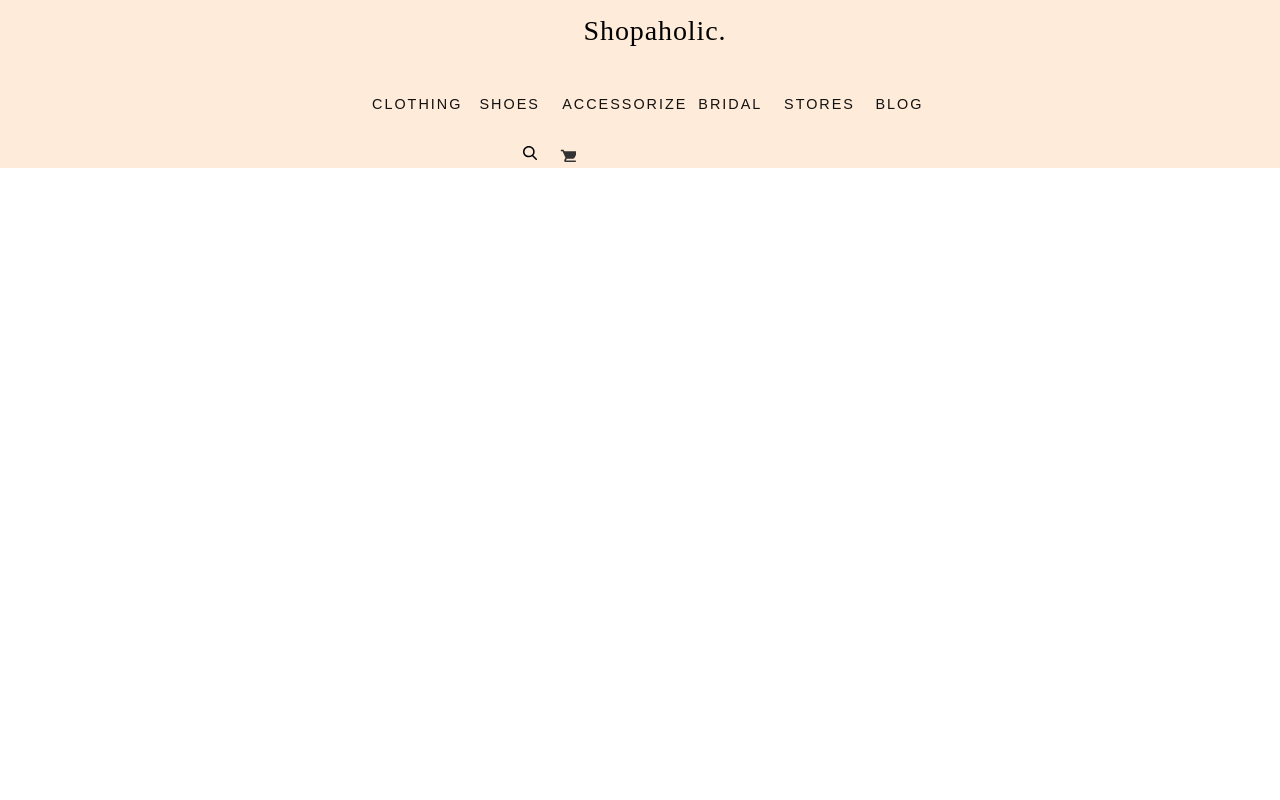
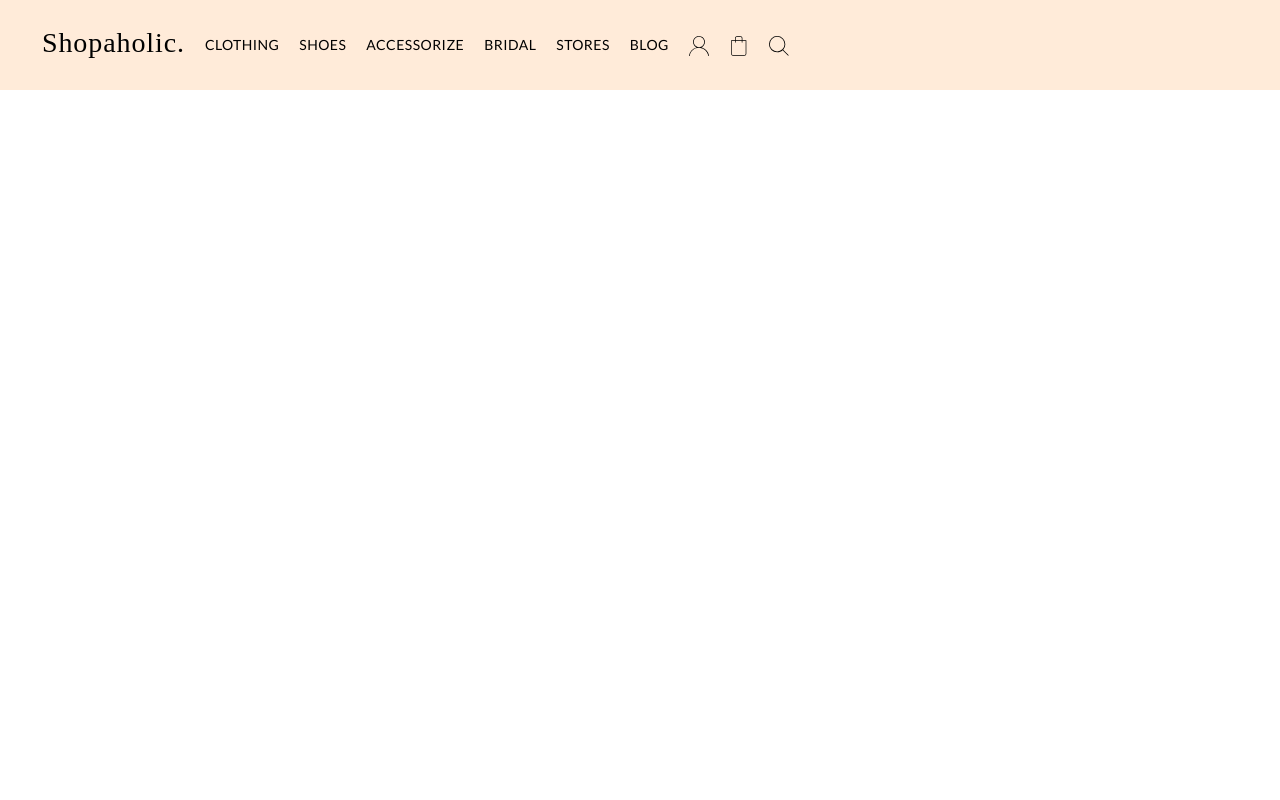
Before and after one commit to AmalyaHayrapetova/shop_test, a React (Create React App) app in the folder shop/: page / in a window 1280 px wide. Shown: the top 800 px of the page. Built offline with nearby package versions, Linux system fonts and the light colour scheme; a web font is replaced by a local one.

Commit message:
change header structure

```diff
--- a/shop/src/Header.js
+++ b/shop/src/Header.js
@@ -7,15 +7,11 @@ import CenteredTabs from "./Tabs";
 import { MdShoppingCart } from "react-icons/md";
 import { useState } from "react";
 import "./css/header.css";
-import ShoppingCart from "./ShoppingCart"
-import history from './history';
+import ShoppingCart from "./ShoppingCart";
+import history from "./history";
 
 class Header extends React.Component {
-
-  openShoppingCartHandler= () => {
-
-
-  }
+  openShoppingCartHandler = () => {};
 
   render() {
     return (
@@ -32,71 +28,63 @@ class Header extends React.Component {
               href="https://fonts.googleapis.com/icon?family=Material+Icons"
             />
           </div>
-        </div>
+                </div>
 
         <div className="CategoryTabsContainer">
           <nav className="CategoryTabsNavigation">
-            <div className="CategoriesMenu">
-              <div className="CategoriesMain">
-                <div className="CategoryContainer">
-                  <a className="Catgory" data-comp="LinkAnimate" href="/clothing">
-                    <span className="CategoryTab"> CLOTHING </span>
-                  </a>
-                </div>
-
-                <div className="CategoryContainer">
-                  <a className="Catgory" data-comp="LinkAnimate" href="/shoes">
-                    <span className="CategoryTab"> SHOES </span>
-                  </a>
-                </div>
-
-                <div className="CategoryContainer">
-                  <a className="Catgory" data-comp="LinkAnimate" href="/accessorize">
-                    <span className="CategoryTab"> ACCESSORIZE </span>
-                  </a>
-                </div>
-
-                <div className="CategoryContainer">
-                  <a className="Catgory" data-comp="LinkAnimate" href="/bridal">
-                    <span className="CategoryTab"> BRIDAL </span>
-                  </a>
-                </div>
-
-                <div className="CategoryContainer">
-                  <a className="Catgory" data-comp="LinkAnimate" href="/shoes">
-                    <span className="CategoryTab"> STORES </span>
-                  </a>
-                </div>
-
-                <div className="CategoryContainer">
-                  <a className="Catgory" data-comp="LinkAnimate" href="/blog">
-                    <span className="CategoryTab"> BLOG </span>
-                  </a>
-                </div>
-              </div>
-            </div>
+            <ul className="Navigation">
+              <li className="Tab">
+                <a href="/clothing">CLOTHING</a>
+              </li>
+              <li className="Tab">
+                <a href="/shoes">SHOES</a>
+              </li>
+              <li className="Tab">
+                <a href="/accessorize">ACCESSORIZE</a>
+              </li>
+              <li className="Tab">
+                <a href="/bridal">BRIDAL</a>
+              </li>
+              <li className="Tab">
+                <a href="/stores">STORES</a>
+              </li>
+              <li className="Tab">
+                <a href="/stores">BLOG</a>
+              </li>
+              <li className="Tab">
+                <a href="/account">
+                  <svg className="icon AccountIcon" viewBox=" 0 0 19 19">
+                    <path
+                      d="M7.147 10.746c-2.843-1.363-3.809-4.398-3.024-6.83.744-2.306 2.965-4.015 5.7-3.912 2.333.089 4.544 1.85 5.152 4.173.66 2.518-.46 5.287-3.114 6.566.333.108.653.194.958.314 3.38 1.326 5.427 3.757 6.16 7.275.019.093.023.174.02.286-.004.196-.07.31-.246.346-.173.036-.39-.028-.459-.265-.093-.321-.122-.66-.22-.979-1.105-3.604-3.532-5.833-7.286-6.403-4.942-.752-9.122 2.585-9.997 7.032-.024.122-.03.25-.067.367a.386.386 0 0 1-.442.278.349.349 0 0 1-.275-.42c.738-3.956 3.051-6.533 6.924-7.75l.138-.045c.025-.01.05-.02.078-.033zM4.61 5.598c-.044 2.603 2.075 4.73 4.546 4.888 3.119.199 5.283-2.35
+          5.263-4.847C14.397 2.933 12.256.757 9.546.744 6.81.731 4.617 2.888 4.61 5.598z"
+                    ></path>
+                  </svg>
+                </a>
+              </li>
+              <li className="Tab">
+                <a href="/cart">
+                  <svg className="icon CartIcon" viewBox=" 0 0 17 21">
+                    <path
+                      d="M12.107 4.524v-2.17c0-1.3-1.034-2.353-2.309-2.354h-3.16C5.365.001 4.332 1.054 4.33 2.354v2.17H.217v14.122C.22 19.946 1.252 21 2.527 21h11.381c1.275-.001 2.308-1.054 2.31-2.354V4.524h-4.11zM5.06 2.354c.001-.89.708-1.61 1.58-1.61h3.16c.871 0 1.578.72 1.58 1.61v2.17h-6.32v-2.17zm10.43 16.292c-.002.89-.709 1.61-1.58 1.61H2.525c-.872 0-1.578-.72-1.58-1.61V5.267H4.33V6.63c0 .205.163.372.364.372a.368.368 0 0 0 .365-.372V5.267h6.32V6.63c0
+           .205.162.372.364.372a.368.368 0 0 0 .364-.372V5.267h3.381v13.38z"
+                    ></path>
+                  </svg>
+                </a>
+              </li>
+              <li className="Tab">
+                <a href="/search">
+                  <svg className="icon SearchIcon" viewBox=" 0 0 18 18">
+                    <path
+                      d="M.735 7.347a6.612 6.612 0 1 1 13.224 0 6.612 6.612 0 0 1-13.224 0m16.804 9.672l-4.75-4.75a7.309 7.309 0 0 0 1.905-4.922 7.347 7.347 0 1 0-7.347
+           7.347c1.897 0 3.62-.725 4.923-1.905l4.75 4.75a.367.367 0 1 0 .519-.52"
+                    ></path>
+                  </svg>
+                </a>
+              </li>
+            </ul>
           </nav>
         </div>
 
-        <div className="IconsContainer">
-          <div className="SearchContainer">
-            <div className="SearchFieldContainer"></div>
-            <button className="SearchButton" aria-label="Search">
-              <svg width="14" height="14" viewBox="0 0 14 14">
-                <path
-                  d="M13.787 12.752l-3.451-3.466a5.519 5.519 0 0 0 1.373-3.634C11.71 2.536 9.083 0 5.855 0 2.626 0 0 2.536 0 5.652c0 3.117 2.626 5.653 5.855 5.653a5.936 5.936 0 0 0 3.354-1.023l3.477 3.492c.146.146.341.226.55.226a.774.774 0 0 0 .53-.206.72.72 0 0 0 .021-1.042zM5.855 1.475c2.386 0 4.327 1.874 4.327 4.177 0 2.304-1.941
-         4.178-4.327 4.178S1.527 7.956 1.527 5.652c0-2.303 1.942-4.177 4.328-4.177z"
-                ></path>
-              </svg>
-            </button>
-          </div>
-          <button className="OpenCart" aria-label="Open Cart" onClick={() => history.push('/ShoppingCart')} >
-            <svg width="16px" height="14px" viewBox="0 0 16 14">
-              <MdShoppingCart className="react-icons" size={20} />
-            </svg>
-          </button>
-
-        </div>
       </header>
     );
   }
--- a/shop/src/ShoppingCart.js
+++ b/shop/src/ShoppingCart.js
@@ -1,4 +1,5 @@
 import React from "react";
+import "./css/shoppingCart.css"
 
 class ShoppingCart extends React.Component {
   render() {
--- a/shop/src/css/header.css
+++ b/shop/src/css/header.css
@@ -4,187 +4,81 @@
   font-family: "Lato", "Helvetica Neue", Arial, sans-serif;
 }
 
-
-.CategoryTabsContainer{
-    text-align: center;
-    box-sizing: border-box;
-    min-width: 0px;
-    width: 100%;
-    position: relative;
-    margin: 0px;
-
+header {
+  margin: 0;
+  display: flex;
+  align-items: center;
+  letter-spacing: 0.033em;
+  padding: 0.75rem;
+  background-color: #ffebd9;
 }
 
-.CategoryTabsNavigation{
-    box-sizing: border-box;
-    min-width: 0px;
-    width: 100%;
-    display: flex;
-    max-width: 1440px;
-    flex-wrap: nowrap;
-    -webkit-box-align: center;
-    align-items: center;
-    -webkit-box-pack: center;
-    justify-content: center;
-    flex-direction: column;
-    z-index: 10;
-    margin: 0px auto;
-
+body {
+  margin: 0;
+  background-color: white;
 }
 
-.CategoriesMenu{
-    box-sizing: border-box;
-    min-width: 0px;
-    display: flex;
-    flex-direction: row;
+.Title {
+  padding-top: 10px;
+  padding-bottom: 0px;
+  /* padding-left: 0px; */
+  /* padding-right: 100px; */
+  /* margin-left: 30px; */
   position: relative;
-    -webkit-box-pack: center;
-    justify-content: center;
-    -webkit-box-align: center;
-    align-items: center;
-    height: 78px;
-    width: 100%;
-    margin: 0px;
-
 }
 
-.CategoriesMain{
-    box-sizing: border-box;
-    min-width: 0px;
-    display: flex;
-    -webkit-box-align: center;
-    align-items: center;
-    -webkit-box-pack: start;
-    justify-content: flex-start;
-    width: 45%;
-    margin: 0px;
-
+.Title .Tab {
+  margin-left: 10px;
 }
 
-.CategoryContainer {
-    box-sizing: border-box;
-    min-width: 0px;
-    display: flex;
-    opacity: 1;
-    pointer-events: initial;
-    margin-top: 0px;
-    margin-bottom: 0px;
-    min-height: 22px;
-    padding-top: 10px;
-    padding-bottom: 10px;
-    position: relative;
-    transition: opacity 300ms ease 0s;
+.Tab header {
+  display: block;
 }
 
-.Catgory{
-
-    color: #111111;
-    text-align: center;
-    font-size: 16px;
-    display: flex;
-    -webkit-box-align: center;
+.CategoryTabsContainer {
   align-items: center;
-    position: relative;
-    width: 100%;
-    z-index: 1;
-    text-decoration: none;
-
 }
 
-.Category{
-    content: "";
-    display: block;
-    position: absolute;
-    bottom: 0px;
-    left: 10px;
-    right: 10px;
-    height: 1px;
-    margin: 0px auto;
+.MainHeader {
+  margin-left: 30px;
+  text-align: center;
 }
 
-.CategoryTab{
-    box-sizing: border-box;
-    min-width: 0px;
-    font-size: 0.9em;
-    font-family: "Akzidenz-Grotesk BQ", sans-serif;
-    font-weight: 500;
-    line-height: 1.5;
-    letter-spacing: 2px;
-    display: block;
-    width: 100%;
-    text-transform: uppercase;
-    white-space: nowrap;
-    margin: 0px;
-    padding-left: 20px;
-    padding-right: 20px;
-
-
+.Tab {
+  align-items: center;
 }
 
-.IconsContainer{
-    box-sizing: border-box;
-    min-width: 0px;
-    display: flex;
-    -webkit-box-align: center;
-    align-items: center;
-    -webkit-box-pack: end;
-    justify-content: flex-end;
-    width: 45%;
-    margin: 0;
-    position: relative;
-
+ul {
+  margin-top: 0px;
+  margin-right: 0px;
+  margin-bottom: 0px;
+  margin-left: 0px;
+  padding: 0;
+  padding-top: 0px;
+  padding-right: 0px;
+  padding-bottom: 0px;
+  padding-left: 0px;
+  list-style-type: none;
 }
 
-  .SearchContainer{
-    box-sizing: border-box;
-    min-width: 0px;
-    position: relative;
-    margin: 0px;
-
+a {
+  text-decoration: none;
+  color: black;
 }
 
-  .SearchButton{
-    box-sizing: border-box;
-    min-width: 0px;
-    -webkit-appearance: none;
+ul li {
+  margin-left: 20px;
+  display: inline;
+}
+
+.CartIcon {
+  position: relative;
+}
+
+.icon {
   display: inline-block;
-    text-align: center;
-    line-height: inherit;
-    font-size: inherit;
-    color: #ffffff;
-    background-color: transparent;
-    cursor: pointer;
   width: 20px;
   height: 20px;
-    text-transform: none;
-    margin: 0px 0px 4px;
-    border-radius: 4px;
-    padding: 0px;
-    border-width: 0px;
-    border-style: initial;
-    border-color: initial;
-    border-image: initial;
-    text-decoration: underline;
-
+  vertical-align: middle;
+  fill: currentColor;
 }
-
-  .OpenCart{
-    box-sizing: border-box;
-    min-width: 0px;
-    -webkit-appearance: none;
-    display: inline-block;
-    text-align: center;
-    line-height: inherit;
-    font-size: inherit;
-    background-color: transparent;
-    cursor: pointer;
-    color: #333333;
-    margin: 0px 0px 0px 20px;
-    border-radius: 4px;
-    padding: 0px;
-    border-width: 0px;
-    border-style: initial;
-    border-color: initial;
-    border-image: initial;
-    text-decoration: underline;
-  }
--- a/shop/src/css/styles.css
+++ b/shop/src/css/styles.css
@@ -3,42 +3,6 @@
 }
 
 
-
-
-header {
-  margin: 0;
-  /* box-shadow: 0 0 10px 0 rgba(0, 0, 0, 0.3); */
-  /* background-color: #ffebd9; */
-  background-color: #ffebd9;
-}
-
-body {
-  margin: 0;
-  background-color:white;
-}
-
-.Title {
-  padding-top: 10px;
-  padding-bottom: 0px;
-  /* padding-left: 0px; */
-  /* padding-right: 100px; */
-  /* margin-left: 30px; */
-  display: inline-block;
-  position: relative;
-
-}
-
-.TabsSection {
-  text-align: center;
-  margin-left: auto;
-  margin-right: auto;
-}
-
-.MainHeader{
-    margin-left: 30px;
-    text-align: center;
-
-}
 
 
 /* ---------------------------------------- */
```
Also changed, not shown: shop/src/ProductsList.js (+34 -1 lines). Lines whose indentation alone changed are shown as unchanged.
